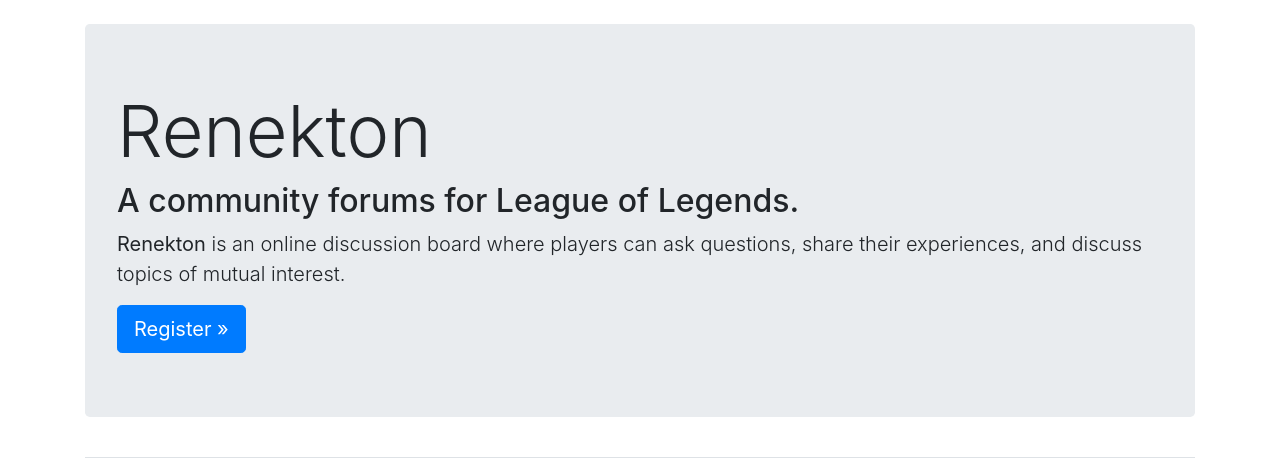
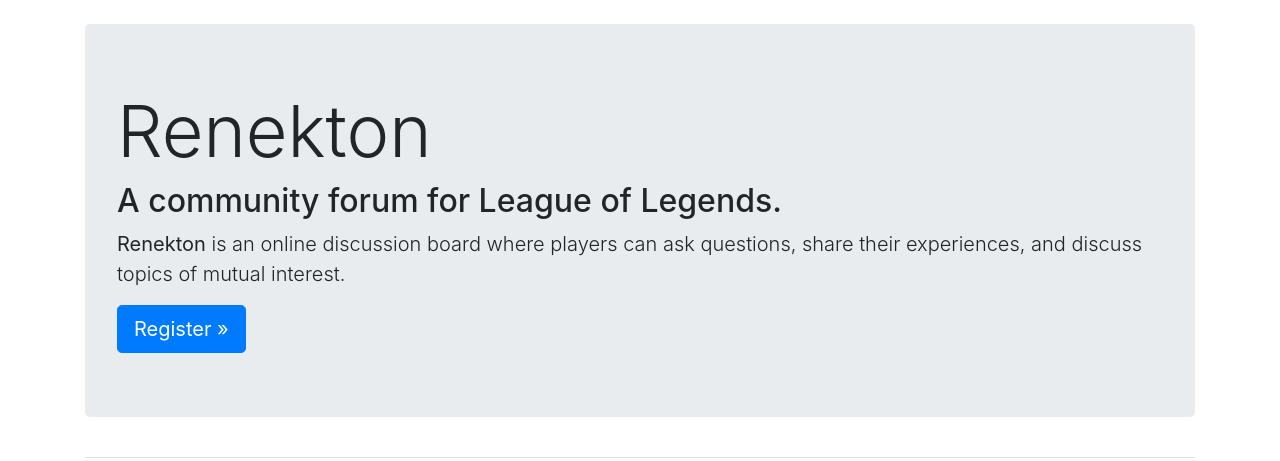
Before and after one commit to lia0wang/Renekton-Forum, a Django app: page / in a window 1280 px wide. Shown: the part 58-519 px from the top of the page. Run offline with Django 3.2, Linux system fonts and the light colour scheme; some libraries are stand-ins or nearby versions.

Commit message:
add changes

```diff
--- a/app_renekton/templates/app_renekton/index.html
+++ b/app_renekton/templates/app_renekton/index.html
@@ -3,7 +3,7 @@
 {% block page_header %}
 <div class="jumbotron">
 <h1 class="display-3">Renekton</h1>
-<h2 class="display-5">A community forums for League of Legends.</h2>
+<h2 class="display-5">A community forum for League of Legends.</h2>
 <p class="lead"><strong>Renekton</strong> is an online discussion board where players can ask questions, share their experiences, and discuss topics of mutual interest.</p>
 <a class="btn btn-lg btn-primary" href="{% url 'users:register' %}" role="button">Register &raquo;</a>
 </div>
```
Also changed, not shown: README.md.
